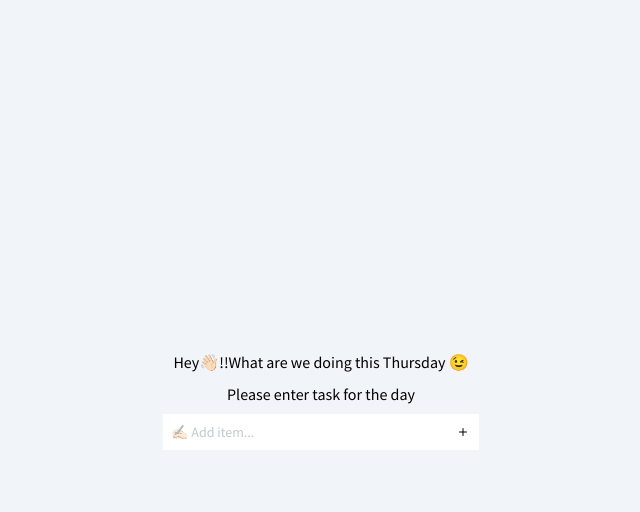
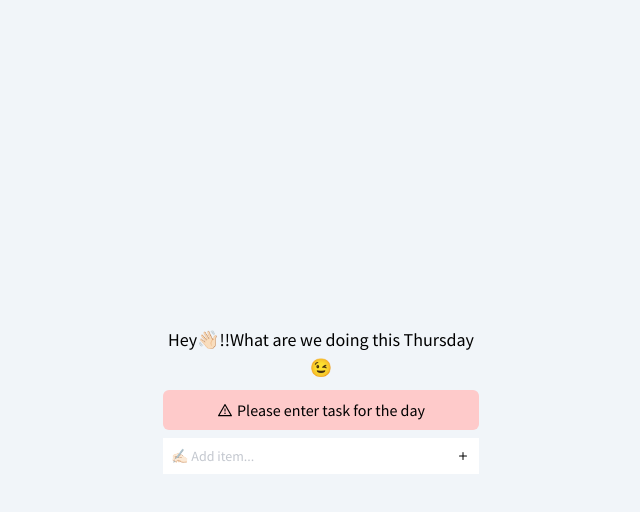
Before and after one commit to sazzy-josh/Todo_TypeScript, a React (Create React App) app: page / in a window 1280 px wide. Both pictures are taken after a click on the icon 782 px from the left and 416 px from the top of the page. Shown: the top 512 px of the page, without its empty margins (319-959 px from the left). Built offline with nearby package versions, Linux system fonts and the light colour scheme.

Commit message:
update:fade-in fade-out of todos list

```diff
--- a/package.json
+++ b/package.json
@@ -10,6 +10,7 @@
     "@types/node": "^16.11.59",
     "@types/react": "^18.0.20",
     "@types/react-dom": "^18.0.6",
+    "framer-motion": "^7.3.6",
     "react": "^18.2.0",
     "react-dom": "^18.2.0",
     "react-icons": "^4.4.0",
--- a/public/index.html
+++ b/public/index.html
@@ -10,12 +10,53 @@
       content="Web site created using create-react-app"
     />
     <link rel="apple-touch-icon" href="%PUBLIC_URL%/logo192.png" />
+    <title>TypeScript Todo</title>
+    <style>
+      body {
+        margin: 0;
+        padding: 0;
+        height: 100%;
+      }
 
-    <title>React App</title>
+      .loader-wrapper {
+        width: 100%;
+        height: 100%;
+        position: fixed;
+        top: 0;
+        left: 0;
+        background-color: #6b6666;
+        display: grid;
+        place-items: center;
+      }
+
+      .loader {
+        border: 16px solid #e3e3e3;
+        border-top: 16px solid #3498db;
+        border-radius: 50%;
+        width: 140px;
+        height: 140px;
+        animation: spin 1s linear infinite;
+      }
+
+      @keyframes spin {
+        0% {
+          transform: rotate(0deg);
+        }
+
+        100% {
+          transform: rotate(360deg);
+        }
+     }
+    </style>
   </head>
   <body>
     <noscript>You need to enable JavaScript to run this app.</noscript>
-    <div id="root"></div>
+
+    <div id="root">
+      <div class="loader-wrapper">
+        <div class="loader"></div>
+      </div>
+    </div>
 
   </body>
 </html>
--- a/src/App.tsx
+++ b/src/App.tsx
@@ -3,6 +3,8 @@ import Addtodo from './components/AddTodo';
 import Error from './components/Error';
 import Header from './components/header';
 import TodoList from './components/todlist';
+
+
 
 interface Todos{
   id: string,
@@ -13,6 +15,28 @@ const App = () => {
  const [todos, setTodos] = React.useState<Todos[]>([])
  const [errorText, setErrorText] = React.useState<string>("")
  const [error, setError] = React.useState<boolean>(false)
+
+
+
+
+ React.useEffect(() => {
+  const setMessage = setTimeout(() => {
+    setError(false)
+    // this will clear Timeout
+    // when component unmount like in willComponentUnmount
+    // and show will not change to true
+  },3000)
+
+  return () => {
+   clearTimeout(setMessage)
+    // useEffect will run only when the value of todos changes
+    // if you pass a empty array,
+    // like this - []
+    // than clearTimeout will run once after component mounts.
+    // this value changes (useEffect re-run)
+
+  }
+}, [ todos ,setTodos ])
 
  const handleAdd = (todovalue: string): void => {
     setTodos([...todos, {
@@ -28,7 +52,8 @@ const App = () => {
  }
 
   return (
-    <div className='bg-slate-100 h-screen w-screen p-2 flex justify-center ' >
+    <div
+     className='bg-slate-100 h-screen w-screen p-2 flex justify-center'>
       <main className='flex flex-col items-center justify-center w-1/4 gap-y-2'>
         <Header />
         {error && <Error errorMessage={ errorText } />}
--- a/src/components/AddTodo.tsx
+++ b/src/components/AddTodo.tsx
@@ -7,8 +7,12 @@ interface AddtodoProps{
    handleError:  React.Dispatch<React.SetStateAction<boolean>>
 }
 
+
+
+
 const Addtodo: React.FunctionComponent<AddtodoProps> = ({handleAdd, errorMessage , handleError}) => {
     const [todotext, settodoText] = React.useState<string>("")
+
 
 
 /**
--- a/src/components/Error.tsx
+++ b/src/components/Error.tsx
@@ -1,4 +1,6 @@
 import * as React from 'react';
+import { AiOutlineWarning } from 'react-icons/ai'
+
 
 interface IErrorProps {
     errorMessage?: string
@@ -6,8 +8,9 @@ interface IErrorProps {
 
 const Error: React.FunctionComponent<IErrorProps> = ({errorMessage}) => {
   return (
-  <span>
-    {errorMessage}
+  <span className='flex justify-center items-center gap-x-1 rounded-md p-2  bg-red-200 w-full'>
+    < AiOutlineWarning />
+    <p>{errorMessage}</p>
   </span>);
 };
 
--- a/src/components/header.tsx
+++ b/src/components/header.tsx
@@ -8,9 +8,9 @@ let day = Weekdays[d.getDay()]
 
 
   return (
-    <div className='w-full text-center'>
+    <h1 className='w-full text-center text-lg'>
         Hey👋🏻!!What are we doing this {day} 😉
-    </div>
+    </h1>
   );
 };
 
--- a/src/index.css
+++ b/src/index.css
@@ -9,3 +9,9 @@
 body{
     font-family: 'Source Sans Pro', sans-serif;
 }
+
+.bg{
+    background-color: black;
+    height: 100vh;
+    width: 100vw;
+}
--- a/src/index.tsx
+++ b/src/index.tsx
@@ -2,12 +2,13 @@ import React from 'react';
 import ReactDOM from 'react-dom/client';
 import './index.css';
 import App from './App';
+import { AnimatePresence } from "framer-motion"
 
 const root = ReactDOM.createRoot(
   document.getElementById('root') as HTMLElement
 );
 root.render(
-  <>
+  <AnimatePresence>
     <App />
-  </>
+  </AnimatePresence>
 );
```
Also changed, not shown: src/App.css (line endings or trailing spaces), 1 other file (tests, documents, lock files or other folders). Lines whose indentation alone changed are shown as unchanged.
